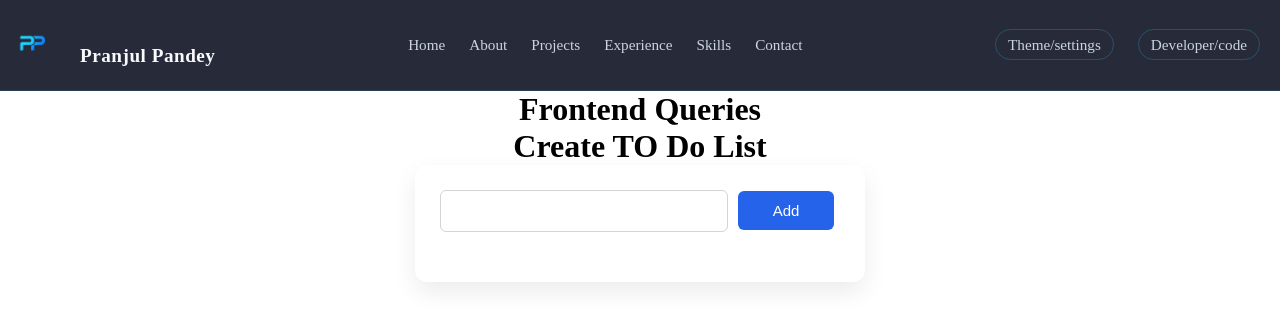
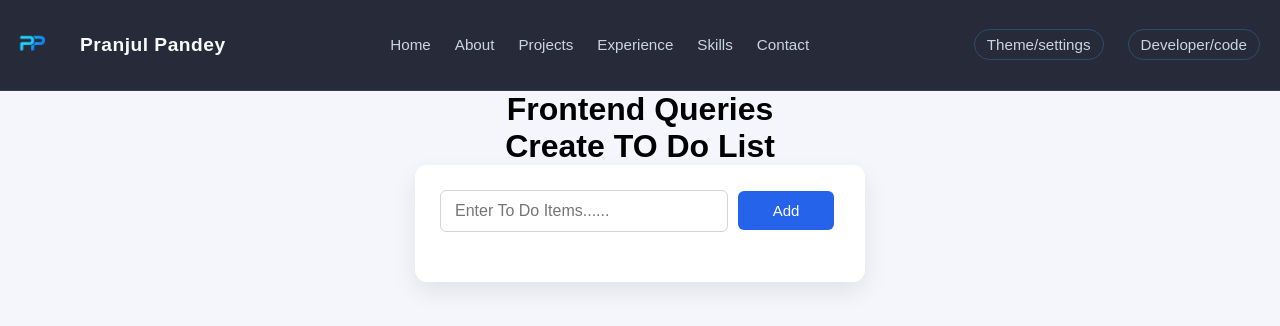
Before and after one commit to pranjulpandey22/Portfolio, a React (Vite) app: page / in a window 1280 px wide. Shown: the top 326 px of the page. Built offline with nearby package versions, Linux system fonts and the light colour scheme.

Commit message:
Make CSS Fix at globar level

```diff
--- a/src/components/Navbar.css
+++ b/src/components/Navbar.css
@@ -31,7 +31,6 @@
   font-weight:600;
   letter-spacing:0.5px;
   margin-left: 10px;
-  margin-top: 22px;
 }
 .links ul,
 .right ul {
--- a/src/components/Projects/Todo/Todo.css
+++ b/src/components/Projects/Todo/Todo.css
@@ -1,15 +1,9 @@
 /* ===========================
-   Global Styles
+   Todo Card
 =========================== */
 
-* {
-  margin: 0;
-  padding: 0;
-  box-sizing: border-box;
-}
-
-
 .center {
+  margin: 20px auto;
   width: 450px;
   margin: auto;
   background: #fff;
@@ -21,7 +15,6 @@
 /* ===========================
    Input Section
 =========================== */
-
 .center input[type="text"] {
   width: 72%;
   padding: 11px 14px;
@@ -31,7 +24,6 @@
   outline: none;
   transition: 0.3s;
 }
-
 .center input[type="text"]:focus {
   border-color: #2563eb;
   box-shadow: 0 0 5px rgba(37, 99, 235, 0.25);
@@ -40,7 +32,6 @@
 /* ===========================
    Add Button
 =========================== */
-
 .buttonADD {
   width: 24%;
   margin-left: 10px;
@@ -53,7 +44,6 @@
   cursor: pointer;
   transition: 0.3s;
 }
-
 .buttonADD:hover {
   background: #1d4ed8;
 }
@@ -67,7 +57,6 @@
   padding: 0;
   margin-top: 25px;
 }
-
 .hello li {
   display: flex;
   align-items: center;
@@ -78,7 +67,6 @@
   margin-bottom: 12px;
   transition: 0.25s;
 }
-
 .hello li:hover {
   background: #eef2ff;
 }
@@ -86,7 +74,6 @@
 /* ===========================
    Checkbox
 =========================== */
-
 .hello input[type="checkbox"] {
   width: 18px;
   height: 18px;
@@ -108,11 +95,9 @@
   text-decoration: line-through;
   color: #888;
 }
-
 /* ===========================
    Delete Button
 =========================== */
-
 .hello button {
   padding: 8px 14px;
   border: none;
@@ -126,7 +111,6 @@
 .hello button:hover {
   background: #dc2626;
 }
-
 
 /* ===========================
    Responsive
--- a/src/components/Projects/Todo/Todo.jsx
+++ b/src/components/Projects/Todo/Todo.jsx
@@ -40,12 +40,13 @@ const Todo = () => {
   };
 
   return (
-    <>
-      <h1>Create TO Do List</h1>
+    <div>
+     <h1>Create TO Do List</h1>
       <div className="center">
         <input
           type="text"
           value={input}
+          placeholder="Enter To Do Items......"
           onChange={(e) => setInput(e.target.value)}
         />
         <button className="buttonADD" onClick={handleClick}>
@@ -71,7 +72,7 @@ const Todo = () => {
           })}
         </ul>
       </div>
-    </>
+    </div>
   );
 };
 export default Todo;
--- a/src/index.css
+++ b/src/index.css
@@ -1,8 +1,13 @@
-html,
-body,
-#root {
+/* /* ===========================
+   Global Styles
+=========================== */
+* {
   margin: 0;
   padding: 0;
-  width: 100%;
-  min-height: 100vh;
+  box-sizing: border-box;
 }
+
+body {
+  font-family: Arial, Helvetica, sans-serif;
+  background: #f4f6fb;
+}
```
